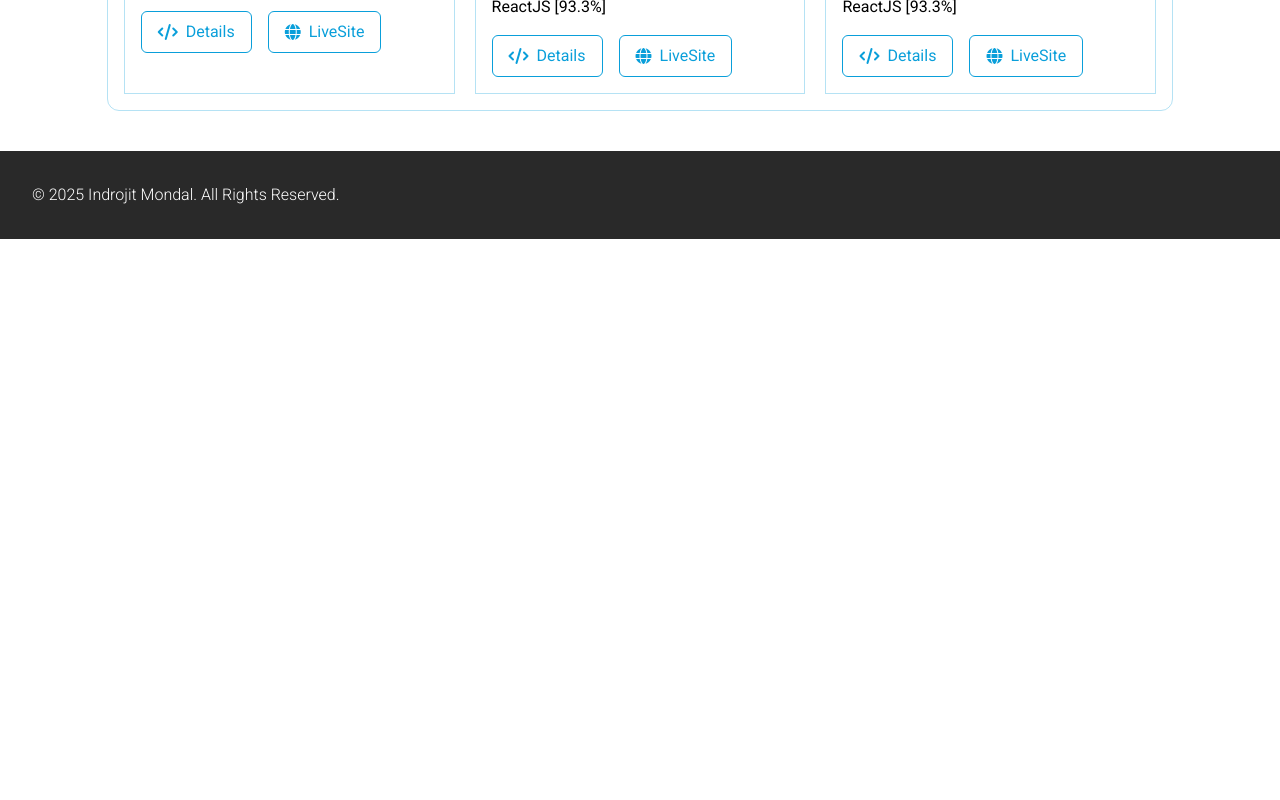
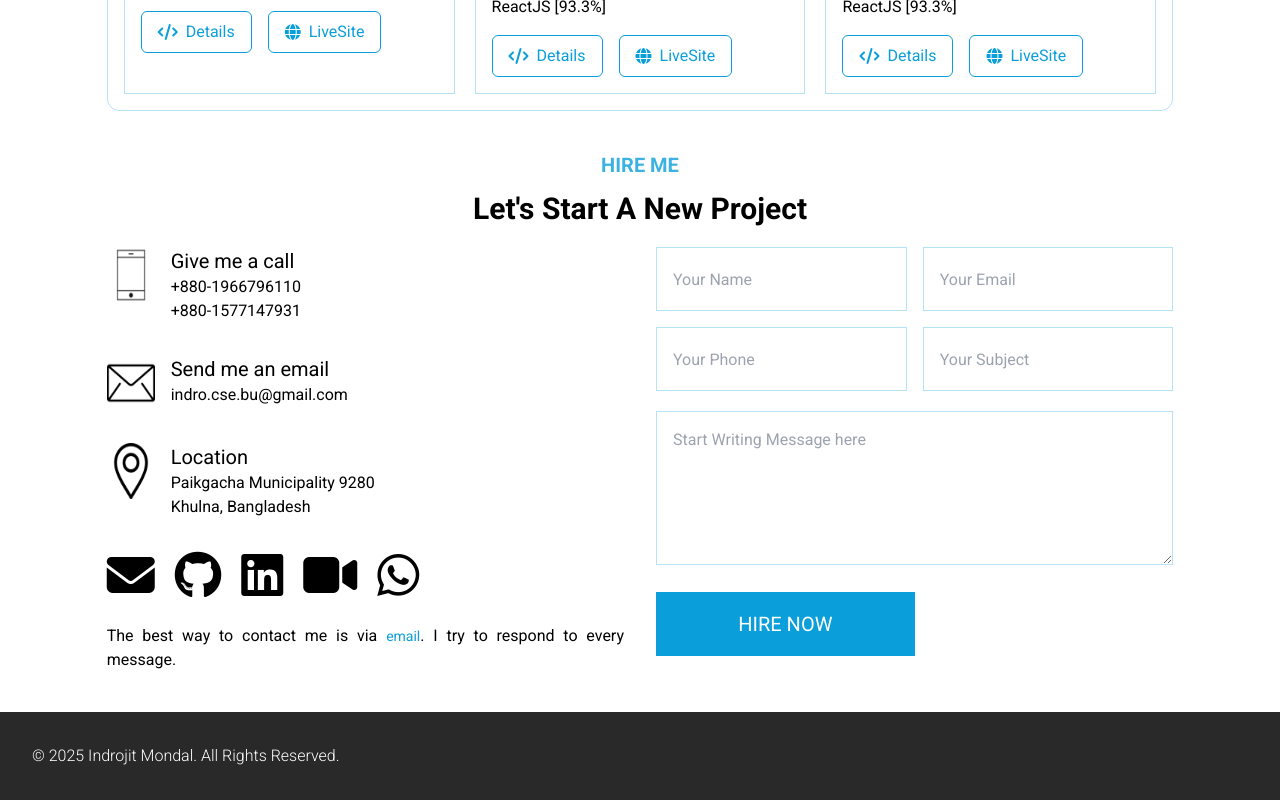
Before and after one commit to indrojitmondal/My-website, a React (Vite) app: page / in a window 1280 px wide. Shown: the part 3294-4094 px from the top of the page. Before the commit the page ends 3533 px from the top, so only its background shows below. Built offline with nearby package versions, Linux system fonts and the light colour scheme.

Commit message:
Added Hire me

```diff
--- a/package.json
+++ b/package.json
@@ -15,9 +15,11 @@
     "match-sorter": "^8.0.0",
     "my-website": "file:",
     "react": "^19.0.0",
+    "react-awesome-reveal": "^4.3.1",
     "react-dom": "^19.0.0",
     "react-icons": "^5.5.0",
     "react-router-dom": "^7.5.3",
+    "slide": "^1.1.6",
     "sort-by": "^1.2.0"
   },
   "devDependencies": {
--- /dev/null
+++ b/src/pages/Home/HireMe.jsx
@@ -0,0 +1,177 @@
+import React from 'react';
+// import '../../js/contact.js'
+import mobileImage from '../../images/mobile.png'
+import emailImage from '../../images/mail.png'
+import locationImage from '../../images/location.png'
+const HireMe = () => {
+    return (
+        <div>
+
+            <section id="contact" className="mt-10 w-11/12 lg:w-10/12 mx-auto">
+                <h1 className="font-bold text-center text-p2 mt-1 md:text-xl">HIRE ME</h1>
+                <h1 className="font-bold text-center text-3xl md:text-3xl py-3">
+                    Let's Start A New Project
+                </h1>
+
+                {/* formContainer */}
+                <div className="mt-2 up-conatainer grid grid-cols-1 md:grid-cols-2 gap-8">
+                    <div className="contact-description flex flex-col gap-8">
+                        <div className="flex gap-4">
+                            <img src={mobileImage} className="w-12 h-14 hover:text-primary" alt="" />
+                            <div>
+                                <h3 className="text-xl">Give me a call</h3>
+                                <p>
+                                    +880-1966796110 <br />
+                                    +880-1577147931
+                                </p>
+                            </div>
+                        </div>
+
+                        <div className="flex gap-4">
+                            <img src={emailImage} className="w-12 h-14 hover:text-primary" alt="" />
+                            <div>
+                                <h3 className="text-xl">Send me an email</h3>
+                                <p>indro.cse.bu@gmail.com<br /></p>
+                            </div>
+                        </div>
+
+                        <div className="flex gap-4">
+                            <img src={locationImage} className="w-12 h-14 hover:text-primary" alt="" />
+                            <div>
+                                <h3 className="text-xl">Location</h3>
+                                <p>
+                                    Paikgacha Municipality 9280<br />
+                                    Khulna, Bangladesh
+                                </p>
+                            </div>
+                        </div>
+
+                        <div className="contact">
+                            <div className="pb-6 flex gap-3 lg:gap-5">
+                                <a href="https://mail.google.com/mail/u/0/?view=cm&fs=1&to=indro.cse.bu@gmail.com" title="Email" target="_blank" rel="noopener noreferrer" className="block">
+                                    <i className="fa-solid fa-envelope text-5xl lg:text-5xl hover:text-primary"></i>
+                                </a>
+                                <a href="https://github.com/indrojitmondal" title="Github" target="_blank" rel="noopener noreferrer" className="block">
+                                    <i className="fa-brands fa-github text-5xl lg:text-5xl hover:text-primary"></i>
+                                </a>
+                                <a href="https://www.linkedin.com/in/indrojit-mondal-8a36b315a/" title="Linkedin" className="block" target="_blank" rel="noopener noreferrer">
+                                    <i className="fa-brands fa-linkedin text-5xl lg:text-5xl hover:text-primary"></i>
+                                </a>
+
+                                <a href="https://meet.google.com/vzp-rcgn-mhe" title="Google Meet" className="block" target="_blank" rel="noopener noreferrer">
+                                    <i className="fas fa-video text-5xl lg:text-5xl hover:text-primary"></i>
+                                </a>
+                                <div>
+                                    <a href="https://wa.me/8801966796110" title="WhatsApp" target="_blank" rel="noopener noreferrer" className="block">
+                                        <i className="fa-brands fa-whatsapp text-5xl lg:text-5xl hover:text-primary"></i>
+                                    </a>
+                                </div>
+                            </div>
+
+                            <p className="text-justify">
+                                The best way to contact me is via{" "}
+                                <a
+                                    href="https://mail.google.com/mail/u/0/?view=cm&fs=1&to=indro.cse.bu@gmail.com"
+                                    target="_blank"
+                                    rel="noopener noreferrer"
+                                    className="text-sm text-primary hover:underline"
+                                >
+                                    email
+                                </a>. I try to respond to every message.
+                            </p>
+                        </div>
+                    </div>
+
+                    <form id="input-container" className="input-container flex flex-col gap-5">
+                        <div className="grid grid-cols-2 gap-4">
+                            <div className="form-control">
+                                <input
+                                    required={true}
+                                    className="block w-full h-16 border border-p3 outline-none p-4 text-black"
+                                    type="text"
+                                    name="name"
+                                    id="name"
+                                    placeholder="Your Name"
+                                />
+                            </div>
+                            <div className="form-control">
+                                <input
+                                    required={true}
+                                    className="block w-full h-16 border border-p3 outline-none p-4 text-black"
+                                    type="email"
+                                    name="email"
+                                    id="email"
+                                    placeholder="Your Email"
+                                />
+                            </div>
+                            <div className="form-control">
+                                <input
+                                    className="block w-full h-16 border border-p3 outline-none p-4 text-black"
+                                    type="phone"
+                                    name="phone"
+                                    id="phone"
+                                    placeholder="Your Phone"
+                                />
+                            </div>
+                            <div className="form-control">
+                                <input
+                                    className="block w-full h-16 border border-p3 outline-none p-4 text-black"
+                                    type="text"
+                                    name="company"
+                                    id="company"
+                                    placeholder="Your Subject"
+                                />
+                            </div>
+                        </div>
+
+                        <div className="form-control">
+                            <textarea
+                                required={true}
+                                name="message"
+                                id="message"
+                                cols="30"
+                                rows="5"
+                                className="border w-full border-p3 outline-none p-4 text-black"
+                                placeholder="Start Writing Message here"
+                            ></textarea>
+                        </div>
+
+                        <div className="form-control">
+                            <button
+                                className="block w-2/4 h-14 md:h-16 border hover:border-primary border-primary bg-primary hover:text-primary hover:bg-white text-white outline-none p-2 md:text-xl"
+                                type="submit"
+                                name="submit"
+                                id="sendButton"
+                            >
+                                HIRE NOW
+                            </button>
+                        </div>
+
+                        <p id="formConfirmation" className="hidden px-4 py-2 border border-green-500">
+                            Thank you for your message. It has been sent.
+                        </p>
+                    </form>
+                </div>
+
+                <dialog id="my_modal" className="modal modal-middle">
+                    <div className="modal-box w-80">
+                        <img className="mx-auto" src="icon/icons8-handshake-48.png" alt="" />
+                        <h2 className="text-2xl font-bold text-center">Conformation!</h2>
+                        <div className="text-center">
+                            <p>Thank you for your message. It has been sent.</p>
+                            <h3 className="text-lg font-semibold pt-3 pb-3">Successfully</h3>
+                            <form method="dialog">
+                                <button className="btn text-center">Close</button>
+                            </form>
+                        </div>
+                    </div>
+                </dialog>
+            </section>
+
+
+
+        </div>
+    );
+};
+
+export default HireMe;
--- a/src/pages/Home/Home.jsx
+++ b/src/pages/Home/Home.jsx
@@ -3,14 +3,18 @@ import Banner from './Banner';
 import TechnologiesIWorkWith from './TechnologiesIworkWith';
 import WhatIWorkOn from './WhatIWorkOn';
 import MyRecentProjects from './MyRecentProjects';
+import HireMe from './HireMe';
+
 
 const Home = () => {
     return (
-        <div className="min-h-screen" >
+        <div >
               <Banner></Banner>
               <TechnologiesIWorkWith></TechnologiesIWorkWith>
               <WhatIWorkOn></WhatIWorkOn>
               <MyRecentProjects></MyRecentProjects>
+              <HireMe></HireMe>
+
         </div>
     );
 };
```
Also changed, not shown: 1 other file (tests, documents, lock files or other folders).
